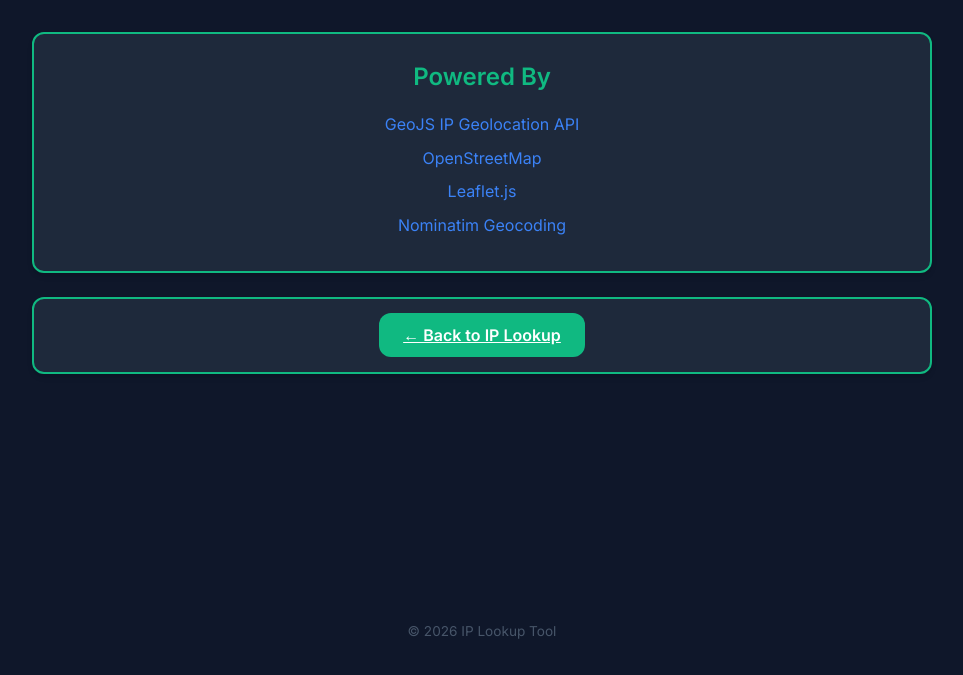
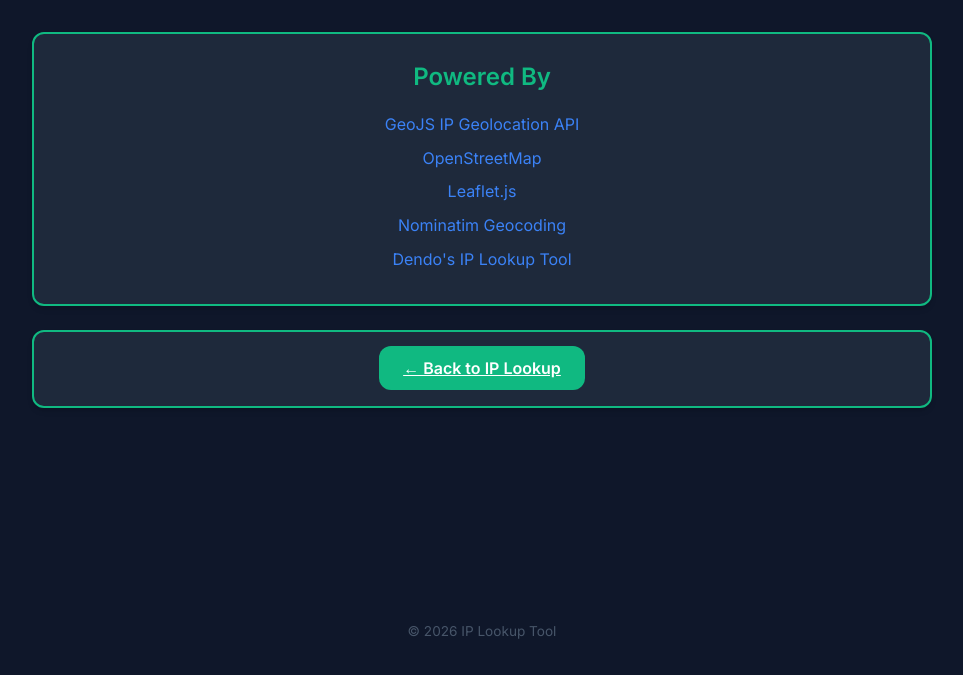
Before and after one commit to d3nd0/IPLookupTool, a plain HTML site: page credits.html in a window 1280 px wide. Shown: the part 125-800 px from the top of the page, without its empty margins (158-1121 px from the left). Drawn offline with Linux system fonts and the light colour scheme.

Commit message:
Update credits.html

```diff
--- a/credits.html
+++ b/credits.html
@@ -28,6 +28,7 @@
                 <p class="iplink"><a href="https://www.openstreetmap.org/" target="_blank">OpenStreetMap</a></p>
                 <p class="iplink"><a href="https://leafletjs.com/" target="_blank">Leaflet.js</a></p>
                 <p class="iplink"><a href="https://nominatim.openstreetmap.org/" target="_blank">Nominatim Geocoding</a>
+                <p class="iplink"><a href="https://github.com/d3nd0/IPLookupTool" target="_blank">Dendo's IP Lookup Tool</a>
                 </p>
             </div>
 
@@ -51,4 +52,5 @@
     </script>
 </body>
 
+
 </html>
```
